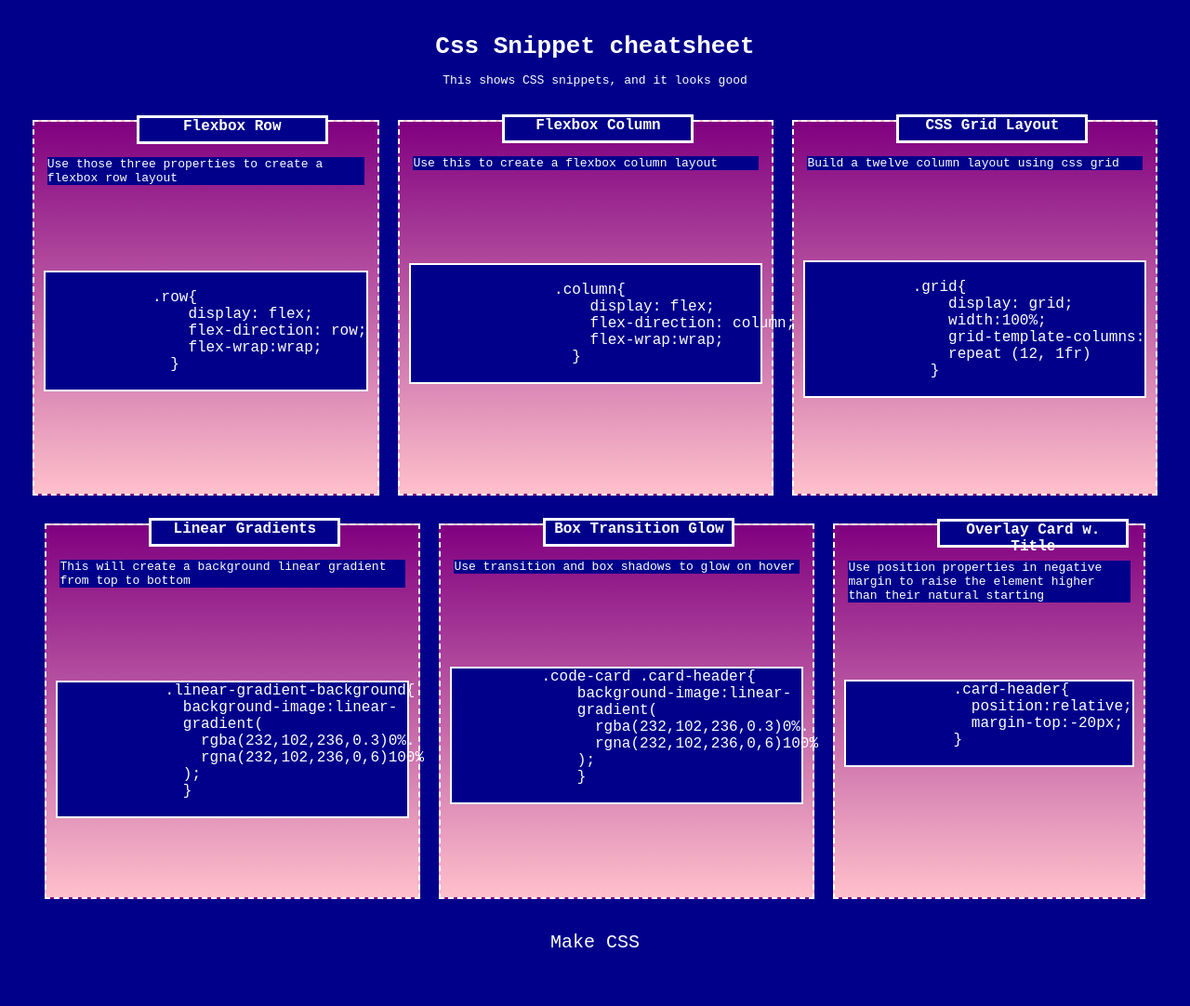
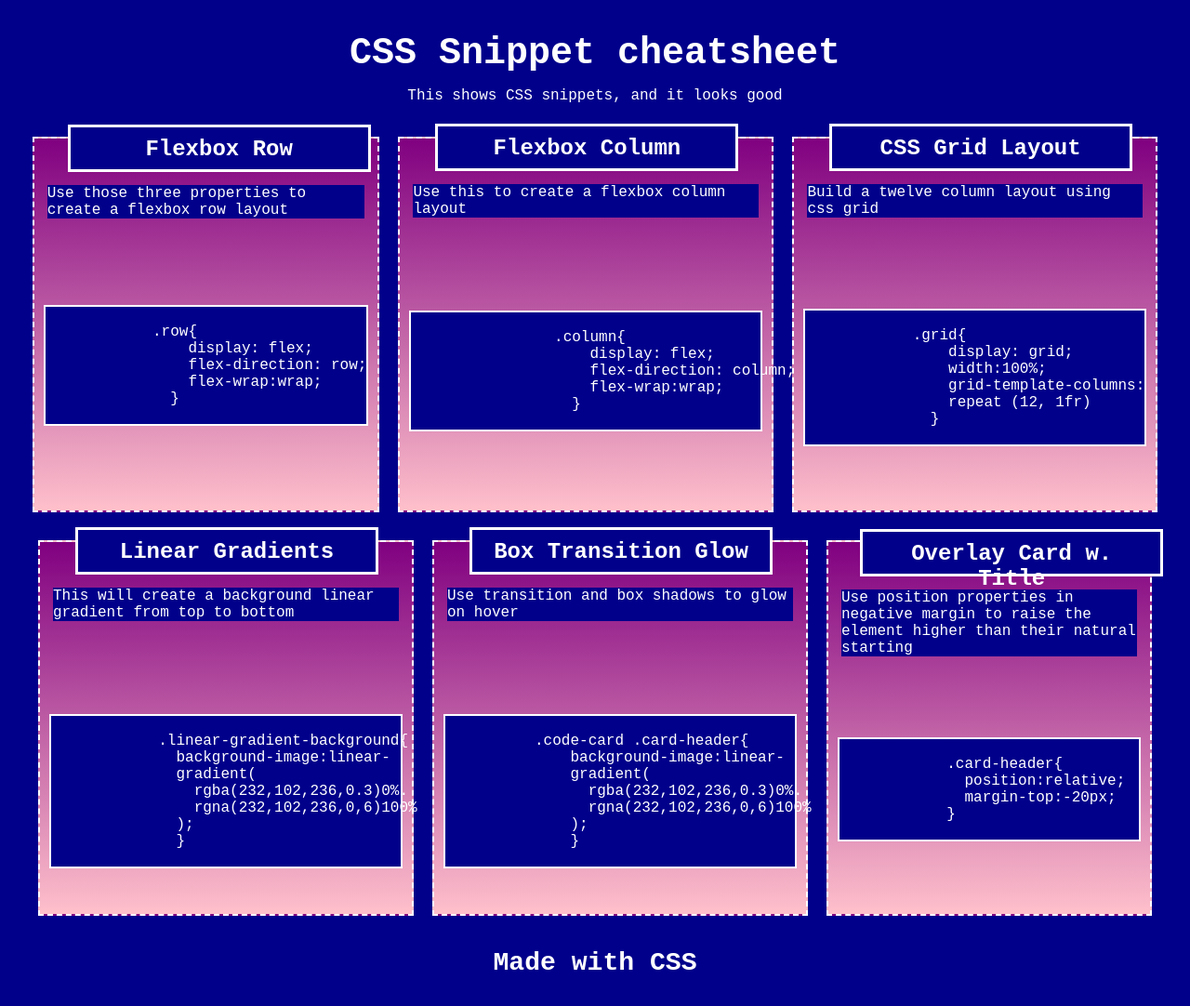
Before and after one commit to JackLCmore/New-CSS-Demonstration, a plain HTML site: page index.html in a window 1280 px wide. Shown: the whole page at 93% size. Before the commit the page ends 1060 px from the top, so only its background shows below. Drawn offline with Linux system fonts and the light colour scheme.

Commit message:
final details (bug fixing)

```diff
--- a/assets/css/style.css
+++ b/assets/css/style.css
@@ -15,6 +15,7 @@ footer {
 p {
   margin: 14px;
   color: white;
+  font-size: 16px;
 }
 
 .box {
@@ -37,14 +38,15 @@ p {
 h2 {
   z-index: 1;
   border: 3px solid white;
-  width: 200px;
+  width: 300px;
   height: 25px;
   position: relative;
   text-align: center;
   color: white;
-  font-size: 16px;
-  margin-top: -2%;
-  left: 100px;
+  font-size: 24px;
+  margin-top: -4%;
+  left:7%;
+  padding:10px;
 }
 pre {
   color: white;
@@ -53,6 +55,11 @@ pre {
   margin-top: 25%;
 }
 footer {
-  font-size: 20px;
+  font-size: 24px;
   font-family: sans-serif;
 }
+
+h1{
+    font-size:40px;
+    font-weight: bold;
+}
--- a/index.html
+++ b/index.html
@@ -3,12 +3,12 @@
   <head>
     <meta charset="UTF-8" />
     <meta name="viewport" content="width=device-width, initial-scale=1.0" />
-    <title>Css Snippet</title>
+    <title>CSS Snippet</title>
     <link rel="stylesheet" href="./assets/css/style.css" />
   </head>
   <body>
     <header>
-      <h1>Css Snippet cheatsheet</h1>
+      <h1>CSS Snippet cheatsheet</h1>
       <p>This shows CSS snippets, and it looks good</p>
     </header>
     <main>
@@ -61,6 +61,7 @@
             This will create a background linear gradient from top to bottom
           </p>
           <pre>
+
             .linear-gradient-background{
               background-image:linear-
               gradient(
@@ -75,6 +76,7 @@
           <h2>Box Transition Glow</h2>
           <p>Use transition and box shadows to glow on hover</p>
           <pre>
+
           .code-card .card-header{
               background-image:linear-
               gradient(
@@ -92,6 +94,7 @@
             higher than their natural starting
           </p>
           <pre>
+
             .card-header{
               position:relative;
               margin-top:-20px;
@@ -101,7 +104,7 @@
       </section>
     </main>
     <footer>
-      <p>Make CSS</p>
+      <h3>Made with CSS</h3>
     </footer>
   </body>
 </html>
```
